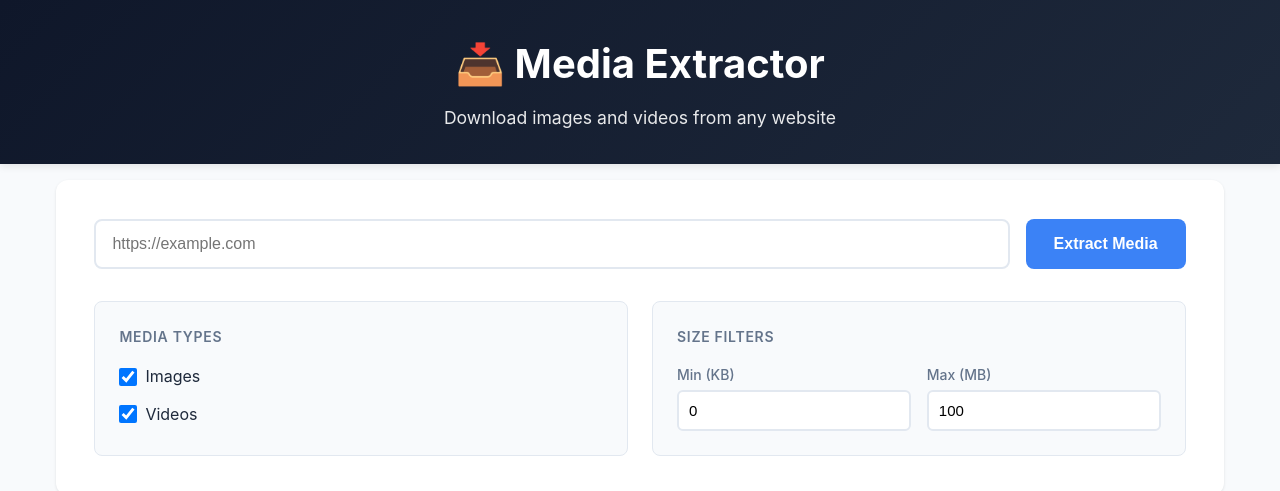
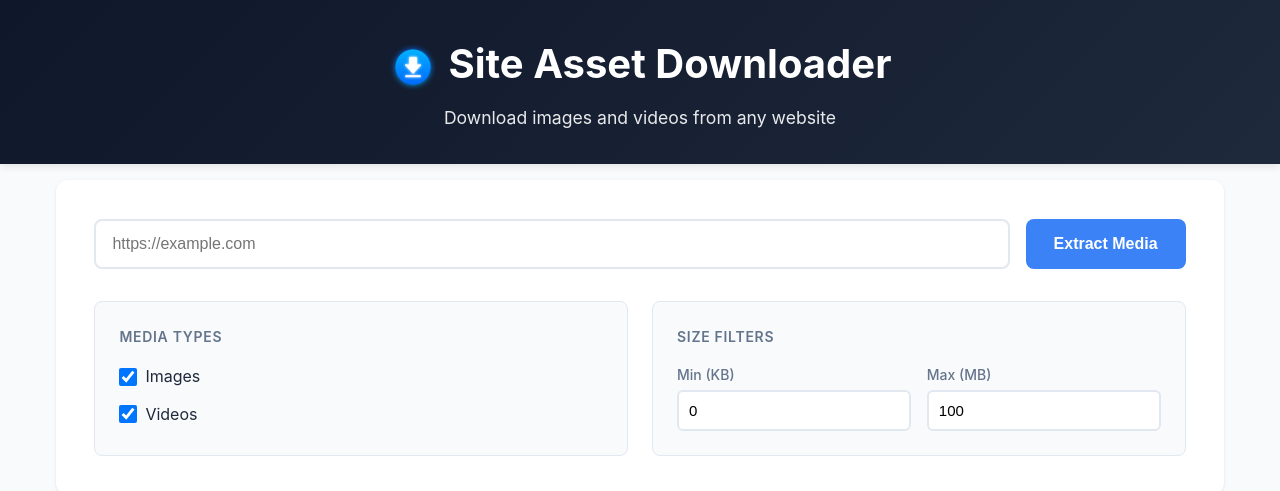
Before and after one commit to alvinadefuin/site-asset-downloader, a website: page public/index.html in a window 1280 px wide. Shown: the top 491 px of the page. Drawn offline with Linux system fonts and the light colour scheme.

Commit message:
feat: Update branding with custom favicon and logo
- Replace default favicon with custom favicon.ico
- Replace emoji icon with site-asset-dl-logo.png in header
- Update page title to 'Site Asset Downloader'

```diff
--- a/public/index.html
+++ b/public/index.html
@@ -3,8 +3,8 @@
 <head>
     <meta charset="UTF-8">
     <meta name="viewport" content="width=device-width, initial-scale=1.0">
-    <title>Media Extractor - Professional Tool</title>
-    <link rel="icon" type="image/x-icon" href="favicon.ico">
+    <title>Site Asset Downloader</title>
+    <link rel="icon" type="image/x-icon" href="/favicon.ico">
     <style>
         * {
             margin: 0;
@@ -412,7 +412,7 @@
 <body>
     <div class="header">
         <div class="header-content">
-            <h1>📥 Media Extractor</h1>
+            <h1><img src="/site-asset-dl-logo.png" alt="Site Asset Downloader" style="height: 48px; vertical-align: middle; margin-right: 12px;">Site Asset Downloader</h1>
             <p>Download images and videos from any website</p>
         </div>
     </div>
```
Also changed, not shown: public/favicon.ico, public/site-asset-dl-logo.png (added).
